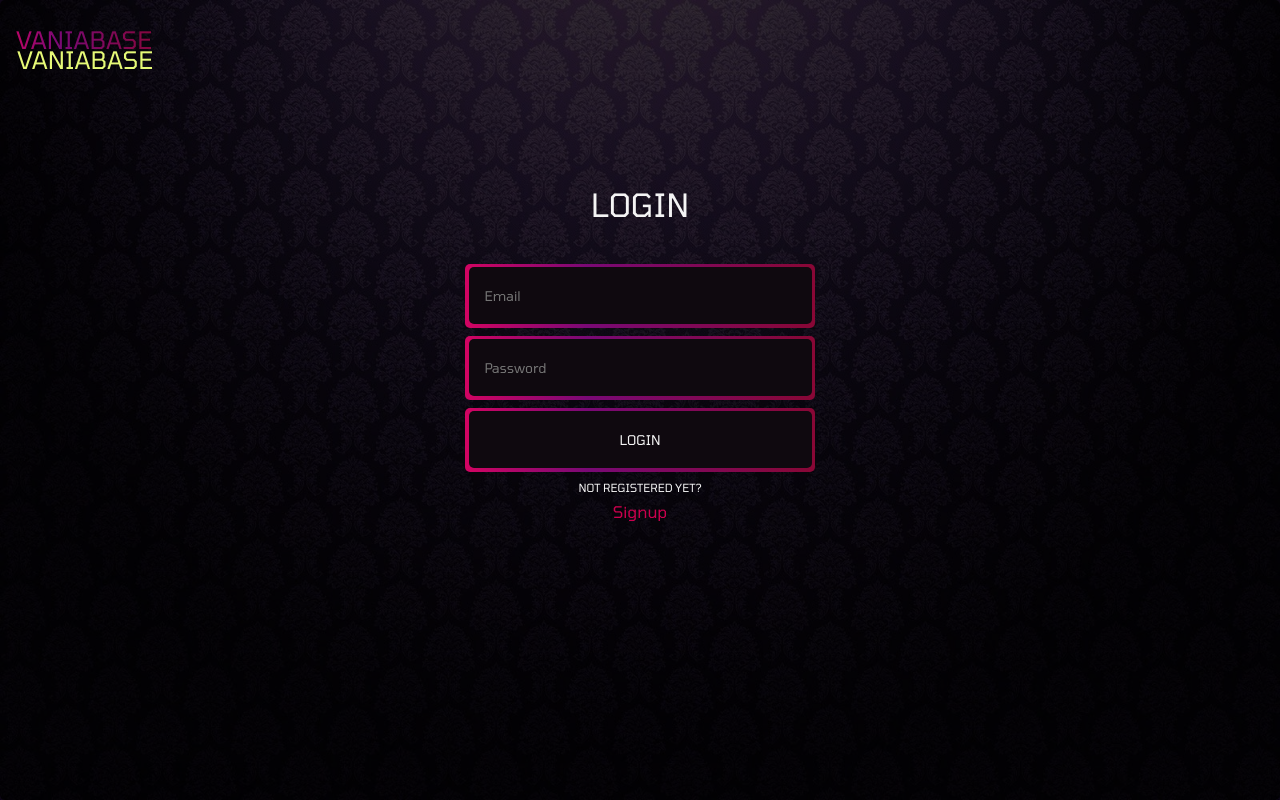
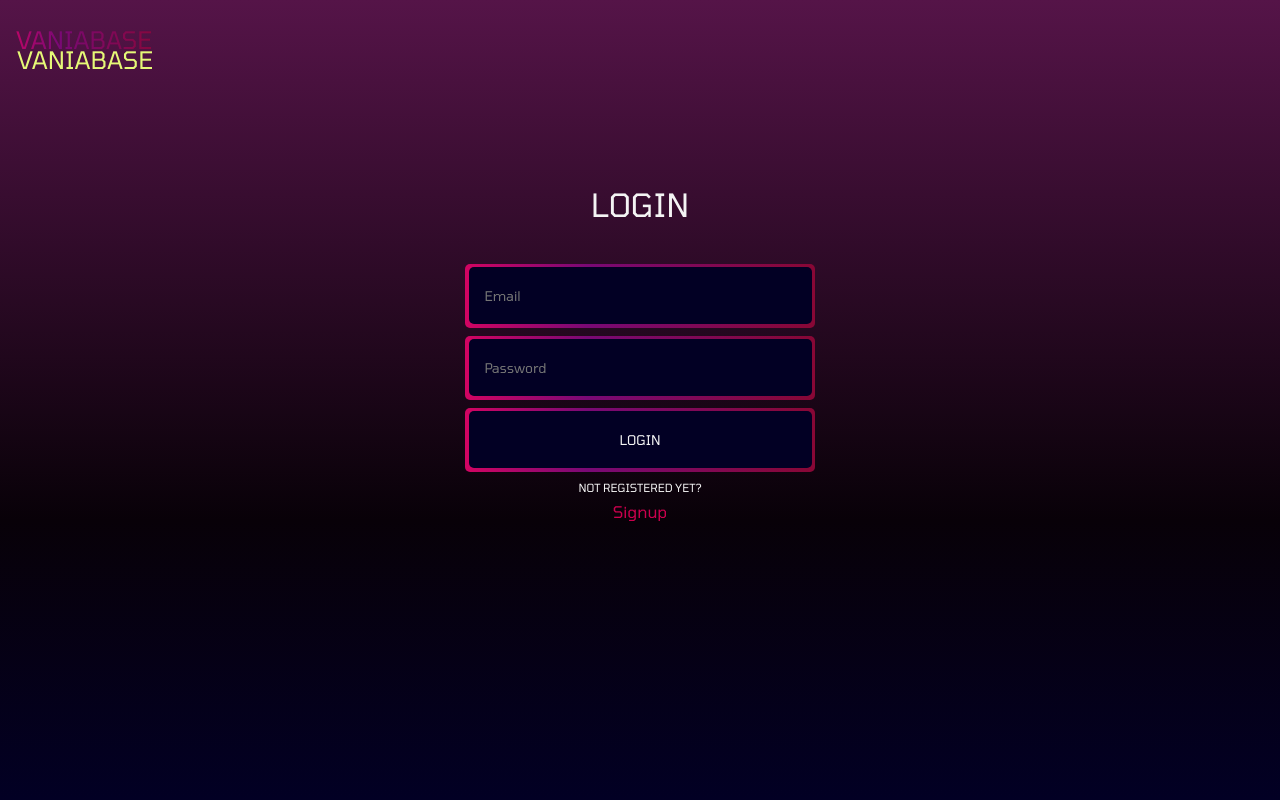
Before and after one commit to lunaticfriki/vaniabase, a Next.js app: page /auth/login in a window 1280 px wide. Built offline with nearby package versions, Linux system fonts and the light colour scheme; no server answers.

Commit message:
changed body background

```diff
--- a/pages/categories/index.jsx
+++ b/pages/categories/index.jsx
@@ -2,8 +2,6 @@ import styled from '@emotion/styled'
 import Layout from '../../components/layouts'
 import Categories from '../../components/categories'
 import { Line } from '../../components/common/line'
-import { arrayOf } from 'prop-types'
-import { API_URL } from '../../config'
 import { parseCookies } from '../../helpers'
 
 const CategoriesPage = ({ categories }) => {
--- a/styles/utils.js
+++ b/styles/utils.js
@@ -7,7 +7,7 @@ const colors = css`
   --gray: #cfcccf;
   --pink: #cc004e;
   --yellow: #e6f977;
-  --dark_blue: #0f090f;
+  --dark_blue: rgb(2, 0, 36);
   --secondary_white: #f4f4f4;
   --blur: rgba(0, 0, 0, 0.8);
 `
@@ -32,6 +32,24 @@ const device = Object.keys(sizes).reduce((acc, label) => {
 const transition = css`
   transition: 0.3s all ease-in-out;
 `
+const bodyGradient = css`
+  background: linear-gradient(
+    0deg,
+    rgba(2, 0, 36, 1) 0%,
+    rgba(8, 1, 8, 1) 35%,
+    rgba(85, 20, 72, 1) 100%
+  );
+`
+
+const bggradient = css`
+  background: linear-gradient(
+    90deg,
+    rgba(210, 4, 98, 1) 0%,
+    rgba(121, 9, 117, 1) 35%,
+    rgba(136, 7, 53, 1) 100%
+  );
+`
+
 const globalStyle = css`
   :root {
     ${colors}
@@ -43,10 +61,11 @@ const globalStyle = css`
   }
   html,
   body {
+    ${bodyGradient}
+
     font-family: Tomorrow, sans-serif;
     font-size: 16px;
     line-height: 1.5;
-    background-color: var(--dark_blue);
   }
   main,
   footer {
@@ -74,20 +93,8 @@ const LayoutStyled = styled.div`
   min-height: 100vh;
   display: grid;
   grid-template-rows: 5rem 1fr 10rem;
-  background: url('/images/pattern.jpg') no-repeat fixed;
-  background-size: cover;
   color: var(--secondary_white);
   position: relative;
-
-  &:before {
-    position: absolute;
-    content: '';
-    width: 100%;
-    height: 100%;
-    background-color: var(--blur);
-    border-radius: 5px;
-    margin: auto;
-  }
 `
 
 const fadeIn = keyframes`
@@ -99,13 +106,4 @@ const fadeIn = keyframes`
 }
 `
 
-const bggradient = css`
-  background: linear-gradient(
-    90deg,
-    rgba(210, 4, 98, 1) 0%,
-    rgba(121, 9, 117, 1) 35%,
-    rgba(136, 7, 53, 1) 100%
-  );
-`
-
 export { colors, sizes, device, globalStyle, LayoutStyled, transition, fadeIn, bggradient }
```
